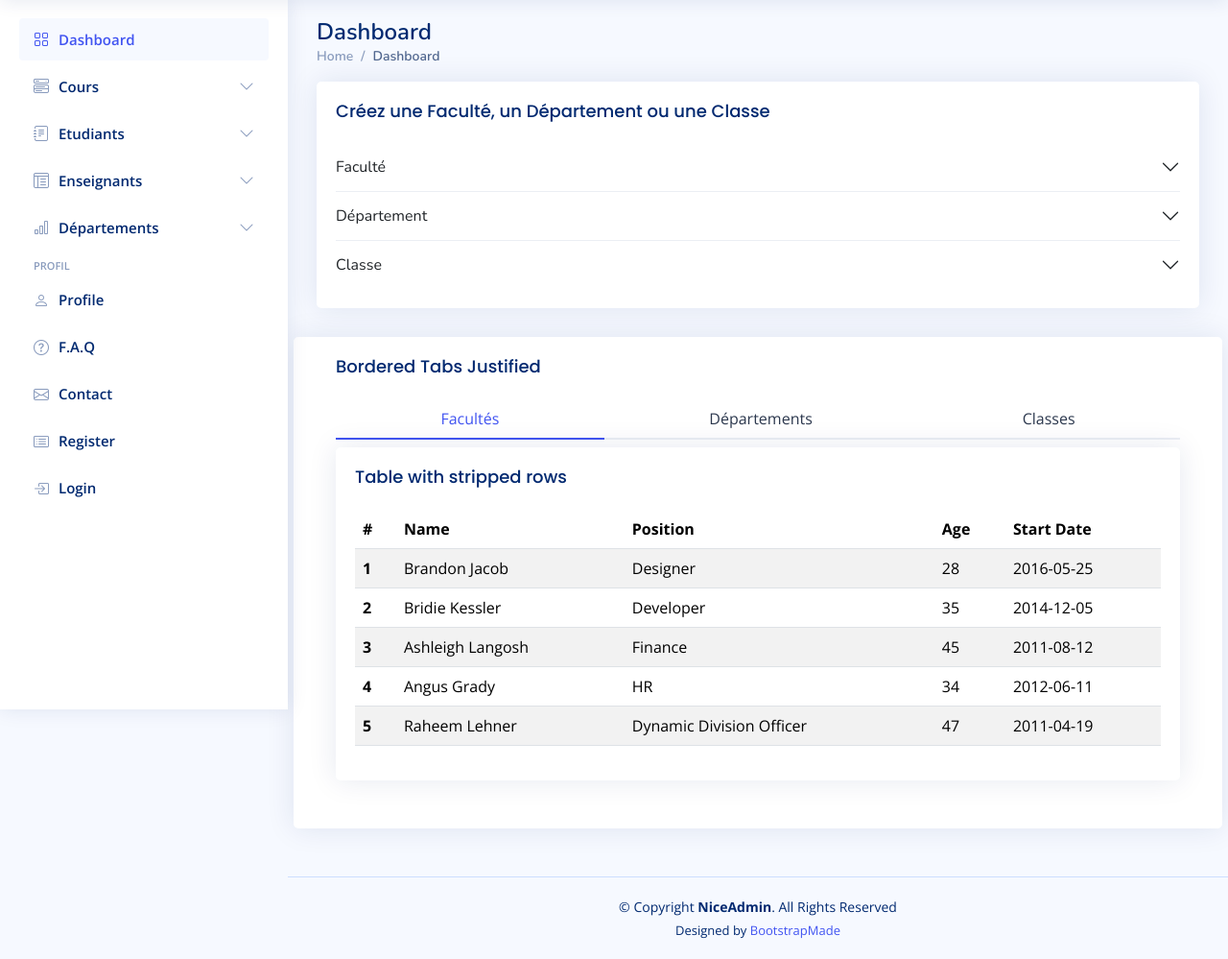
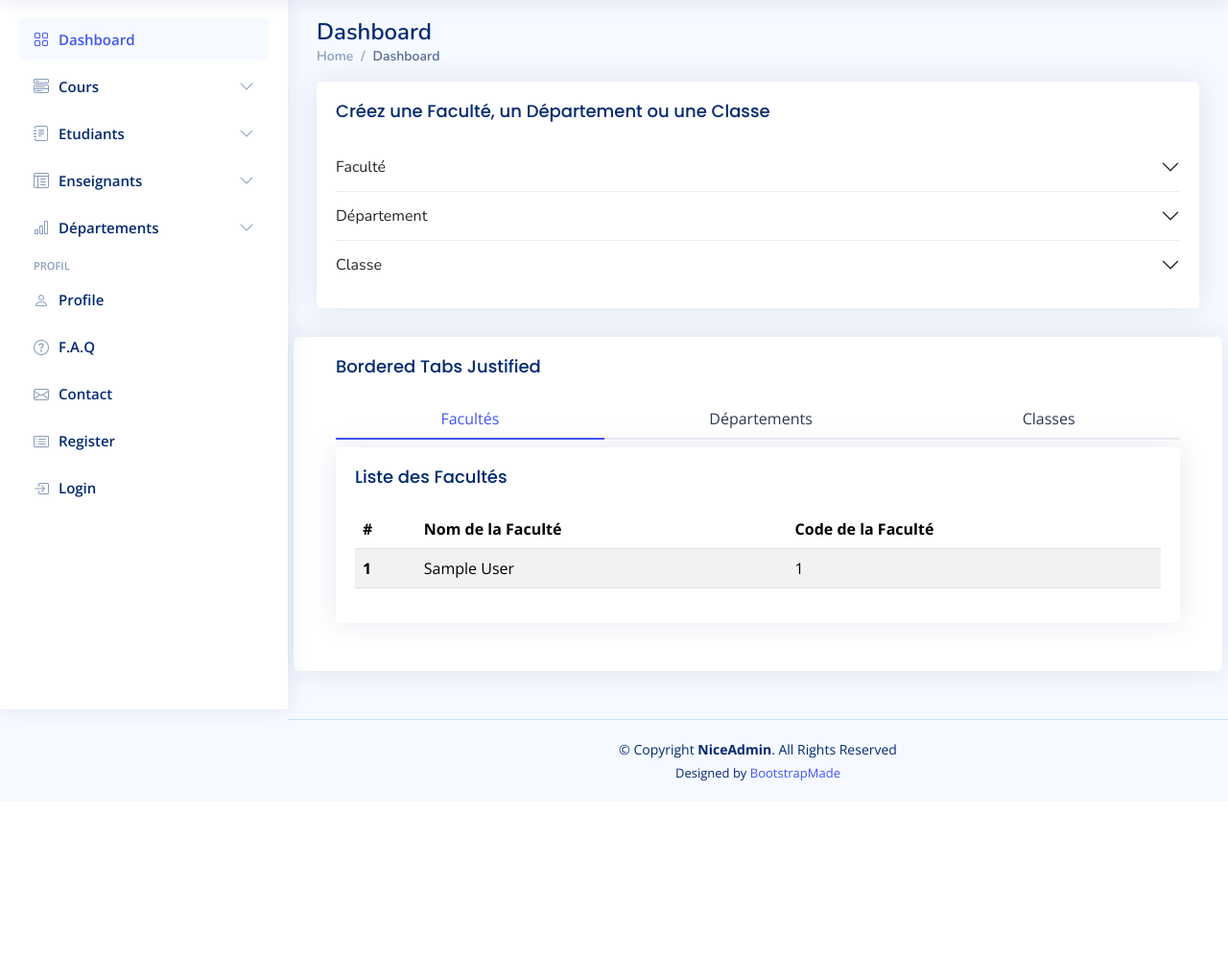
Before and after one commit to nsd-design/pgpul, a Django app: page /departement/ in a window 1280 px wide. Shown: the part 61-1060 px from the top of the page at 96% size. After the commit the page ends 875 px from the top, so only its background shows below. Run offline with Django 4.2, Linux system fonts and the light colour scheme; tables that the repository leaves empty hold one stand-in row (values such as "Sample post"); some libraries are stand-ins or nearby versions.

Commit message:
Afficher la liste des Facultes, Departements et Classes

```diff
--- a/pgpul_admin/templates/pgpul_admin/inc/departement.html
+++ b/pgpul_admin/templates/pgpul_admin/inc/departement.html
@@ -117,58 +117,30 @@
             <div class="col-12">
               <div class="card">
                 <div class="card-body">
-                  <h5 class="card-title">Table with stripped rows</h5>
+                  <h5 class="card-title">Liste des Facultés</h5>
 
-                  <!-- Table with stripped rows -->
+                  <!-- Table Faculté -->
                   <table class="table table-striped">
                     <thead>
                       <tr>
                         <th scope="col">#</th>
-                        <th scope="col">Name</th>
-                        <th scope="col">Position</th>
-                        <th scope="col">Age</th>
-                        <th scope="col">Start Date</th>
+                        <th scope="col">Nom de la Faculté</th>
+                        <th scope="col">Code de la Faculté</th>
+                        {% comment %} <th scope="col">Age</th>
+                        <th scope="col">Start Date</th> {% endcomment %}
                       </tr>
                     </thead>
                     <tbody>
+                      {% for fac in facultes %}
                       <tr>
                         <th scope="row">1</th>
-                        <td>Brandon Jacob</td>
-                        <td>Designer</td>
-                        <td>28</td>
-                        <td>2016-05-25</td>
+                        <td>{{ fac.nom_fac }}</td>
+                        <td>{{ fac.code_fac }}</td>
                       </tr>
-                      <tr>
-                        <th scope="row">2</th>
-                        <td>Bridie Kessler</td>
-                        <td>Developer</td>
-                        <td>35</td>
-                        <td>2014-12-05</td>
-                      </tr>
-                      <tr>
-                        <th scope="row">3</th>
-                        <td>Ashleigh Langosh</td>
-                        <td>Finance</td>
-                        <td>45</td>
-                        <td>2011-08-12</td>
-                      </tr>
-                      <tr>
-                        <th scope="row">4</th>
-                        <td>Angus Grady</td>
-                        <td>HR</td>
-                        <td>34</td>
-                        <td>2012-06-11</td>
-                      </tr>
-                      <tr>
-                        <th scope="row">5</th>
-                        <td>Raheem Lehner</td>
-                        <td>Dynamic Division Officer</td>
-                        <td>47</td>
-                        <td>2011-04-19</td>
-                      </tr>
+                      {% endfor %}
                     </tbody>
                   </table>
-                  <!-- End Table with stripped rows -->
+                  <!-- End Table Faculté -->
 
                 </div>
               </div>
@@ -180,58 +152,30 @@
             <div class="col-12">
               <div class="card">
                 <div class="card-body">
-                  <h5 class="card-title">Table with stripped rows</h5>
+                  <h5 class="card-title">Liste des Département</h5>
 
-                  <!-- Table with stripped rows -->
+                  <!-- Table Départements -->
                   <table class="table table-striped">
                     <thead>
                       <tr>
                         <th scope="col">#</th>
-                        <th scope="col">Name</th>
-                        <th scope="col">Position</th>
-                        <th scope="col">Age</th>
-                        <th scope="col">Start Date</th>
+                        <th scope="col">Nom du Département</th>
+                        <th scope="col">Code du Département</th>
+                        <th scope="col">Faculté</th>
                       </tr>
                     </thead>
                     <tbody>
+                      {% for dept in departements%}
                       <tr>
                         <th scope="row">1</th>
-                        <td>Brandon Jacob</td>
-                        <td>Designer</td>
-                        <td>28</td>
-                        <td>2016-05-25</td>
+                        <td>{{ dept.nom_dept}}</td>
+                        <td>{{ dept.code_dept}}</td>
+                        <td>{{ dept.dept_fac}}</td>
                       </tr>
-                      <tr>
-                        <th scope="row">2</th>
-                        <td>Bridie Kessler</td>
-                        <td>Developer</td>
-                        <td>35</td>
-                        <td>2014-12-05</td>
-                      </tr>
-                      <tr>
-                        <th scope="row">3</th>
-                        <td>Ashleigh Langosh</td>
-                        <td>Finance</td>
-                        <td>45</td>
-                        <td>2011-08-12</td>
-                      </tr>
-                      <tr>
-                        <th scope="row">4</th>
-                        <td>Angus Grady</td>
-                        <td>HR</td>
-                        <td>34</td>
-                        <td>2012-06-11</td>
-                      </tr>
-                      <tr>
-                        <th scope="row">5</th>
-                        <td>Raheem Lehner</td>
-                        <td>Dynamic Division Officer</td>
-                        <td>47</td>
-                        <td>2011-04-19</td>
-                      </tr>
+                      {% endfor %}
                     </tbody>
                   </table>
-                  <!-- End Table with stripped rows -->
+                  <!-- End Table Départements -->
 
                 </div>
               </div>
@@ -243,58 +187,26 @@
             <div class="col-12">
               <div class="card">
                 <div class="card-body">
-                  <h5 class="card-title">Table with stripped rows</h5>
+                  <h5 class="card-title">Liste des Classes</h5>
 
-                  <!-- Table with stripped rows -->
+                  <!-- Table Classes -->
                   <table class="table table-striped">
                     <thead>
                       <tr>
                         <th scope="col">#</th>
-                        <th scope="col">Name</th>
-                        <th scope="col">Position</th>
-                        <th scope="col">Age</th>
-                        <th scope="col">Start Date</th>
+                        <th scope="col">Designation de la Classe</th>
                       </tr>
                     </thead>
                     <tbody>
+                      {% for classe in classes%}
                       <tr>
                         <th scope="row">1</th>
-                        <td>Brandon Jacob</td>
-                        <td>Designer</td>
-                        <td>28</td>
-                        <td>2016-05-25</td>
+                        <td>{{ classe.designation }}</td>
                       </tr>
-                      <tr>
-                        <th scope="row">2</th>
-                        <td>Bridie Kessler</td>
-                        <td>Developer</td>
-                        <td>35</td>
-                        <td>2014-12-05</td>
-                      </tr>
-                      <tr>
-                        <th scope="row">3</th>
-                        <td>Ashleigh Langosh</td>
-                        <td>Finance</td>
-                        <td>45</td>
-                        <td>2011-08-12</td>
-                      </tr>
-                      <tr>
-                        <th scope="row">4</th>
-                        <td>Angus Grady</td>
-                        <td>HR</td>
-                        <td>34</td>
-                        <td>2012-06-11</td>
-                      </tr>
-                      <tr>
-                        <th scope="row">5</th>
-                        <td>Raheem Lehner</td>
-                        <td>Dynamic Division Officer</td>
-                        <td>47</td>
-                        <td>2011-04-19</td>
-                      </tr>
+                      {% endfor %}
                     </tbody>
                   </table>
-                  <!-- End Table with stripped rows -->
+                  <!-- End Table Classes -->
 
                 </div>
               </div>
--- a/pgpul_admin/views.py
+++ b/pgpul_admin/views.py
@@ -12,11 +12,22 @@ def dashboard(request):
 
 
 def departement(request):
+    # Les Formulaires des 3 models Faculte, Departement et Classe
     fac_form = FaculteForm()  # Formulaire pour la Faculte
     dept_form = DepartementForm()  # Formulaire pour le Departement
     classe_form = ClassForm()  # Formulaire pour le Departement
+    # ==============================================
 
-    context = {"fac_form": fac_form, "dept_form": dept_form, "classe_form": classe_form}
+    # Generer la liste des enregistrements de Faculte, Departement et Classe
+    facultes = Faculte.objects.all().order_by("code_fac")
+    departements = Departement.objects.all().order_by("dept_fac")
+    classes = Classe.objects.all().order_by("designation")
+
+
+    context = {
+        "fac_form": fac_form, "dept_form": dept_form, "classe_form": classe_form,
+        "facultes": facultes, "departements": departements, "classes": classes
+    }
 
     return render(request, template_model + "departement.html", context=context)
 
```
